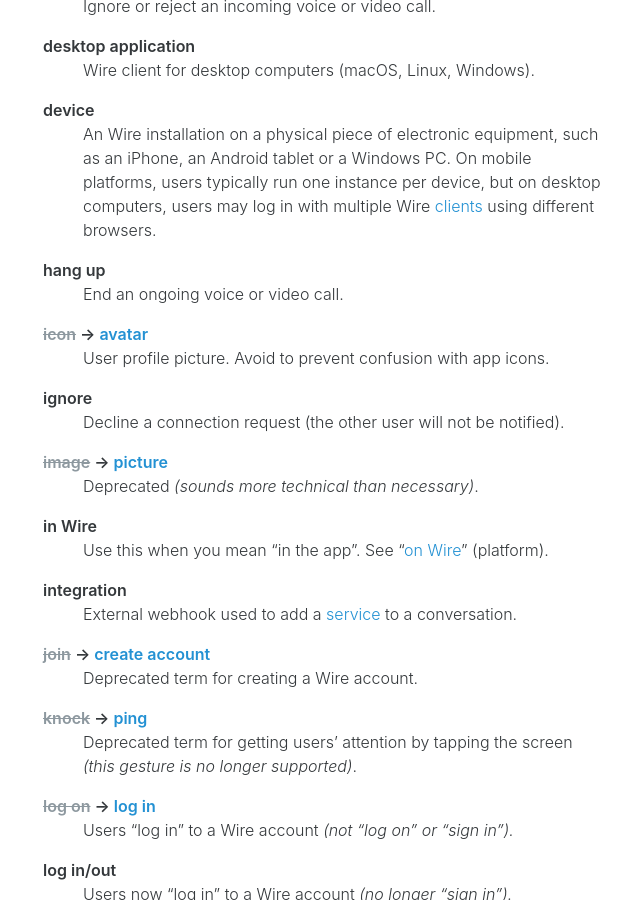
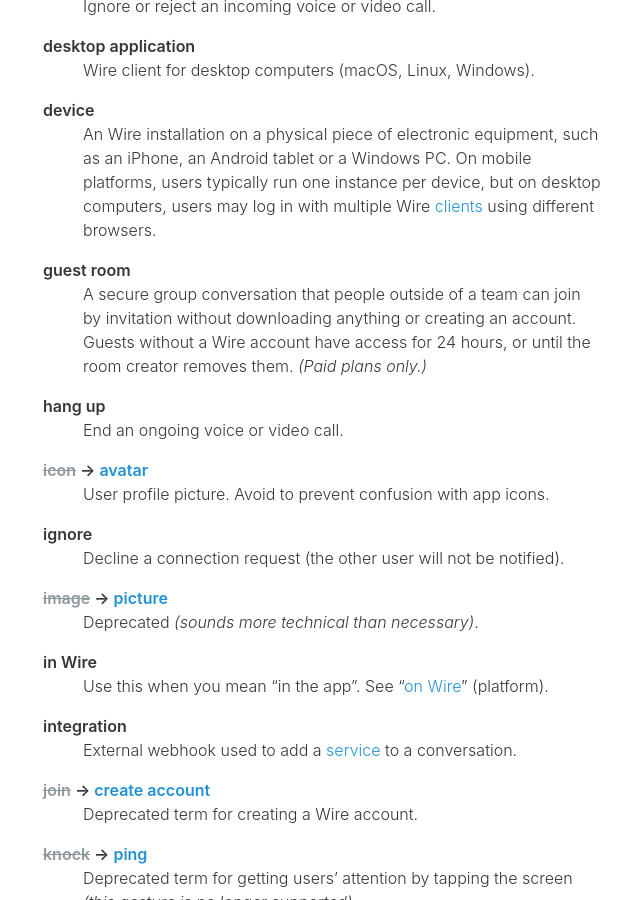
Before and after one commit to wireapp/brand, a Jekyll site: the page built from text/glossary/index.md, in a window 1280 px wide and 900 px high, scrolled down 1970 px. Shown: the whole window, without its empty margins (457-1097 px from the left). Built offline with Jekyll 4.4.1, drawn with Linux system fonts in a browser that asks for light colours; comment, search, counter and statistics services are not loaded.

Commit message:
Add “guest room” glossary entry

```diff
--- a/text/glossary/index.md
+++ b/text/glossary/index.md
@@ -66,6 +66,9 @@
 
 {: #device} device
 : An Wire installation on a physical piece of electronic equipment, such as an iPhone, an Android tablet or a Windows PC. On mobile platforms, users typically run one instance per device, but on desktop computers, users may log in with multiple Wire [clients](#client) using different browsers.
+
+{: #guest-room} guest room
+: A secure group conversation that people outside of a team can join by invitation without downloading anything or creating an account. Guests without a Wire account have access for 24 hours, or until the room creator removes them. _(Paid plans only.)_
 
 {: #hang-up} hang up
 : End an ongoing voice or video call.
```
